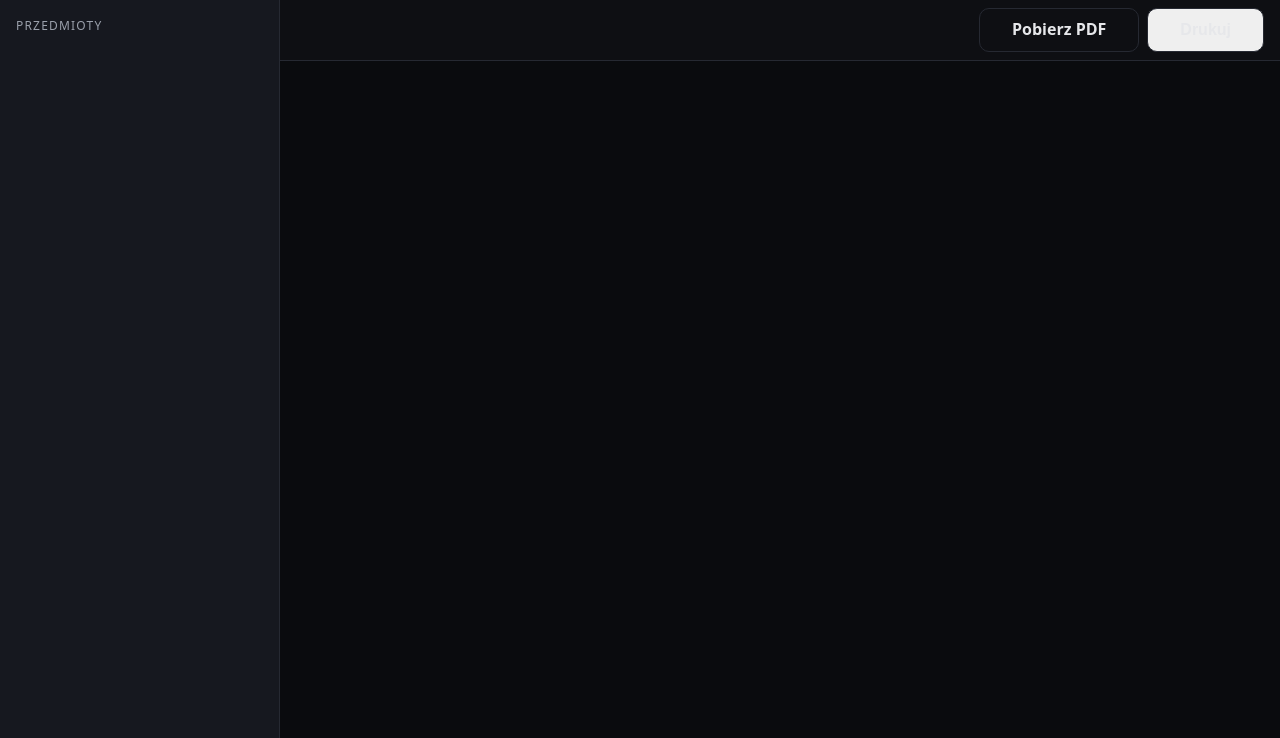
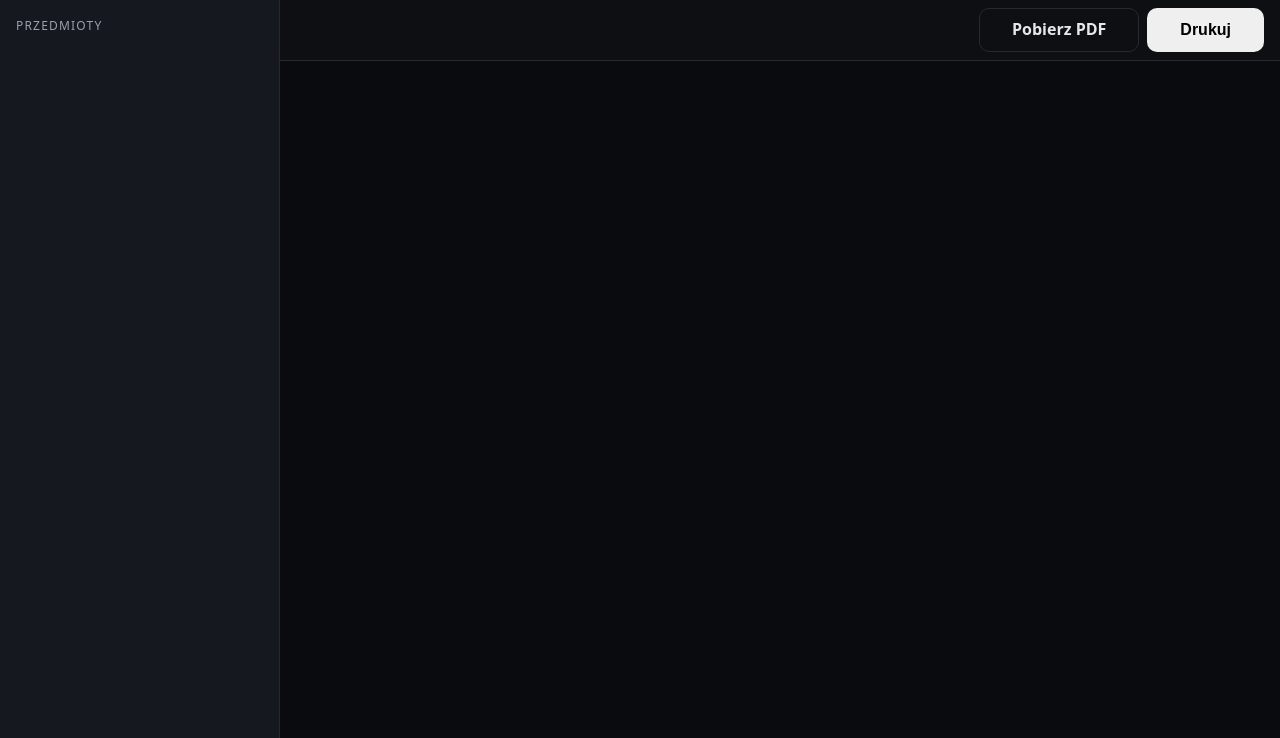
Before and after one commit to nihiL7331/uwr-cheatsheets-web, a Django app: template notes/templates/notes/reader.html in a window 1280 px wide. Shown: the part 62-800 px from the top of the page. Run offline with Django 5.2, Linux system fonts and the light colour scheme; the template is opened without the code that fills it, so the values that code supplies are empty.

Commit message:
fix: remove ghost class from print button

```diff
--- a/notes/templates/notes/reader.html
+++ b/notes/templates/notes/reader.html
@@ -35,7 +35,7 @@
             </div>
             <div class="reader__actions">
                 <a class="btn btn--ghost" href="{{ current_note.pdf.url }}" download>Pobierz PDF</a>
-                <button type="button" class="btn btn--ghost" onclick="window.print()">Drukuj</button>
+                <button type="button" class="btn" onclick="window.print()">Drukuj</button>
             </div>
         </div>
         <div class="reader__content">
```
